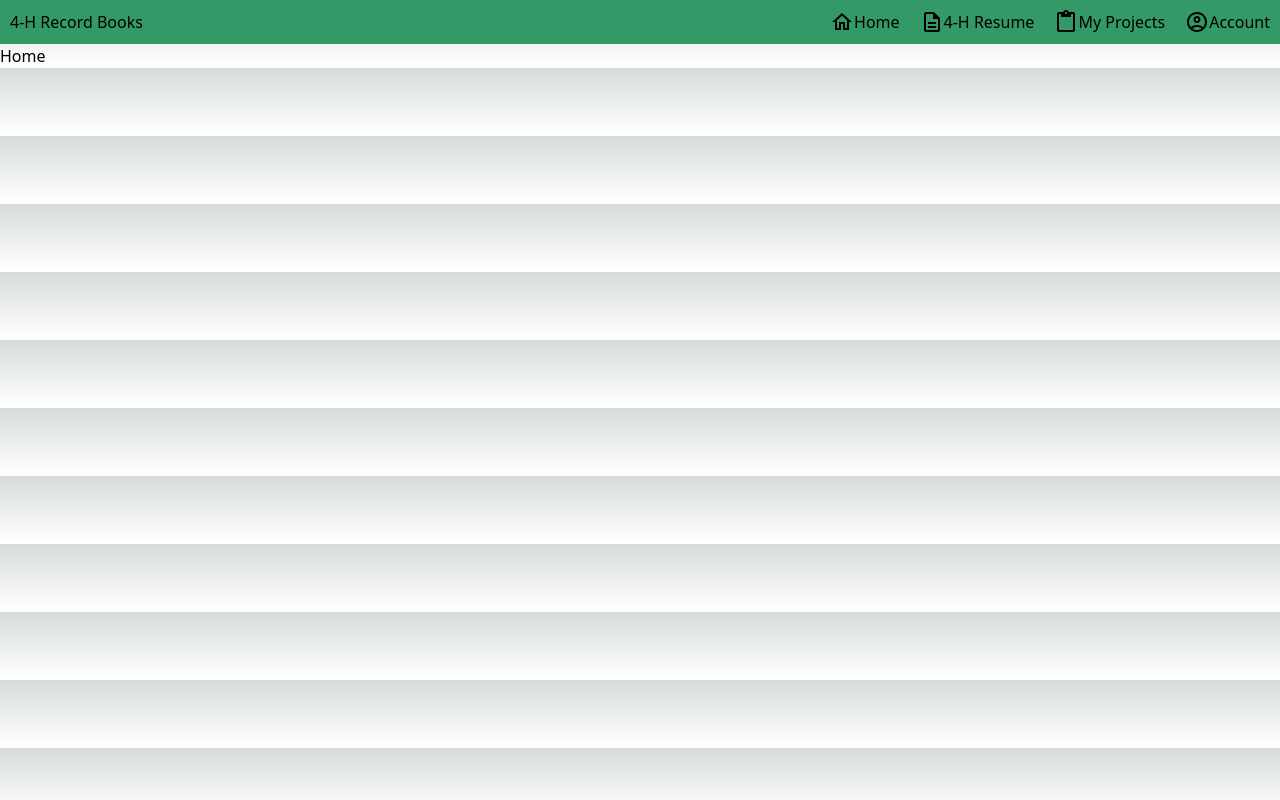
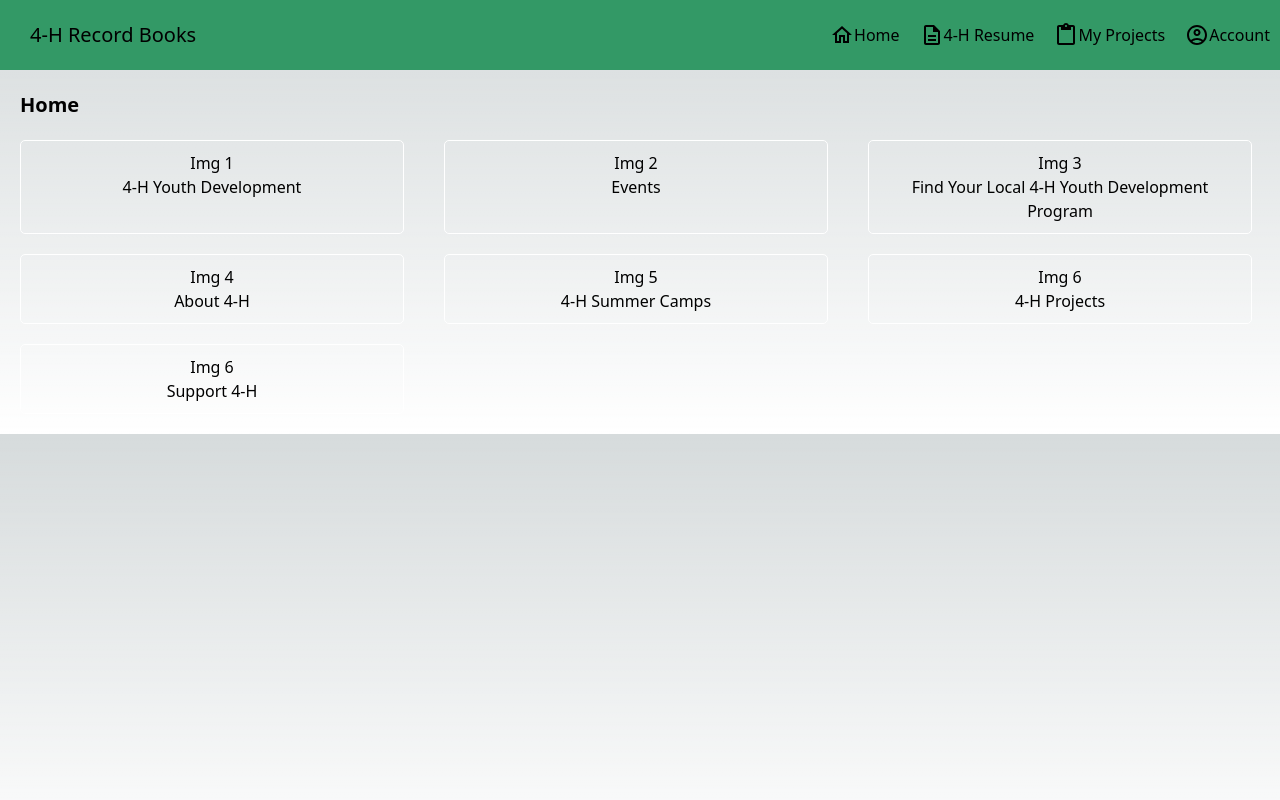
Before and after one commit to Oregon-State-4-H/4HRecordBooks, a Next.js app in the folder 4h-record-books/: page / in a window 1280 px wide. Built offline with nearby package versions, Linux system fonts and the light colour scheme.

Commit message:
added cards to the homepage

```diff
--- a/4h-record-books/src/app/globals.css
+++ b/4h-record-books/src/app/globals.css
@@ -72,3 +72,35 @@ nav {
 .navIcon {
   @apply text-2xl;
 }
+
+h1 {
+  font-size: 20px;
+  margin: 20px
+}
+
+/* main {
+  margin: 20px;
+} */
+
+.card-grid {
+  display: flex;
+  flex-direction: row;
+  flex-wrap: wrap;
+}
+
+.e-card {
+  border: 1px solid white;
+  border-radius: 5px;
+  padding: 10px;
+  margin: 0px 20px 20px;
+  width: 30%;
+  text-align: center;
+
+  @media (max-width: 480px) {
+    width: 100%;
+  }
+}
+
+.e-card-content:hover {
+  text-decoration: underline;
+}
--- a/4h-record-books/src/app/page.jsx
+++ b/4h-record-books/src/app/page.jsx
@@ -1,7 +1,87 @@
 export default function Home() {
   return (
     <main>
-      <h1>Home</h1>
+      <h1><b>Home</b></h1>
+      <div className="card-grid">
+
+        <div className="e-card">
+          <div className="e-card-header">
+            <div className="e-card-header-caption">
+              <div className="e-card-title">Img 1</div>
+            </div>
+          </div>
+          <div className="e-card-content">
+            <a href="https://extension.oregonstate.edu/4h">4-H Youth Development</a>
+          </div>
+        </div>
+
+        <div className="e-card">
+          <div className="e-card-header">
+            <div className="e-card-header-caption">
+              <div className="e-card-title">Img 2</div>
+            </div>
+          </div>
+          <div className="e-card-content">
+            <a href="https://extension.oregonstate.edu/program/all/4h/events">Events</a>
+          </div>
+        </div>
+
+        <div className="e-card">
+          <div className="e-card-header">
+            <div className="e-card-header-caption">
+              <div className="e-card-title">Img 3</div>
+            </div>
+          </div>
+          <div className="e-card-content">
+            <a href="https://extension.oregonstate.edu/program/all/4h/local-programs">Find Your Local 4-H Youth Development Program</a>
+          </div>
+        </div>
+
+        <div className="e-card">
+          <div className="e-card-header">
+            <div className="e-card-header-caption">
+              <div className="e-card-title">Img 4</div>
+            </div>
+          </div>
+          <div className="e-card-content">
+            <a href="https://extension.oregonstate.edu/4h/about-4-h">About 4-H</a>
+          </div>
+        </div>
+
+        <div className="e-card">
+          <div className="e-card-header">
+            <div className="e-card-header-caption">
+              <div className="e-card-title">Img 5</div>
+            </div>
+          </div>
+          <div className="e-card-content">
+            <a href="https://extension.oregonstate.edu/4h/4-h-summer-camps">4-H Summer Camps</a>
+          </div>
+        </div>
+
+        <div className="e-card">
+          <div className="e-card-header">
+            <div className="e-card-header-caption">
+              <div className="e-card-title">Img 6</div>
+            </div>
+          </div>
+          <div className="e-card-content">
+            <a href="https://extension.oregonstate.edu/4h/4-h-projects">4-H Projects</a>
+          </div>
+        </div>
+
+        <div className="e-card">
+          <div className="e-card-header">
+            <div className="e-card-header-caption">
+              <div className="e-card-title">Img 6</div>
+            </div>
+          </div>
+          <div className="e-card-content">
+            <a href="https://extension.oregonstate.edu/4h/support-4-h">Support 4-H</a>
+          </div>
+        </div>
+
+      </div>
     </main>
   )
 }
```
